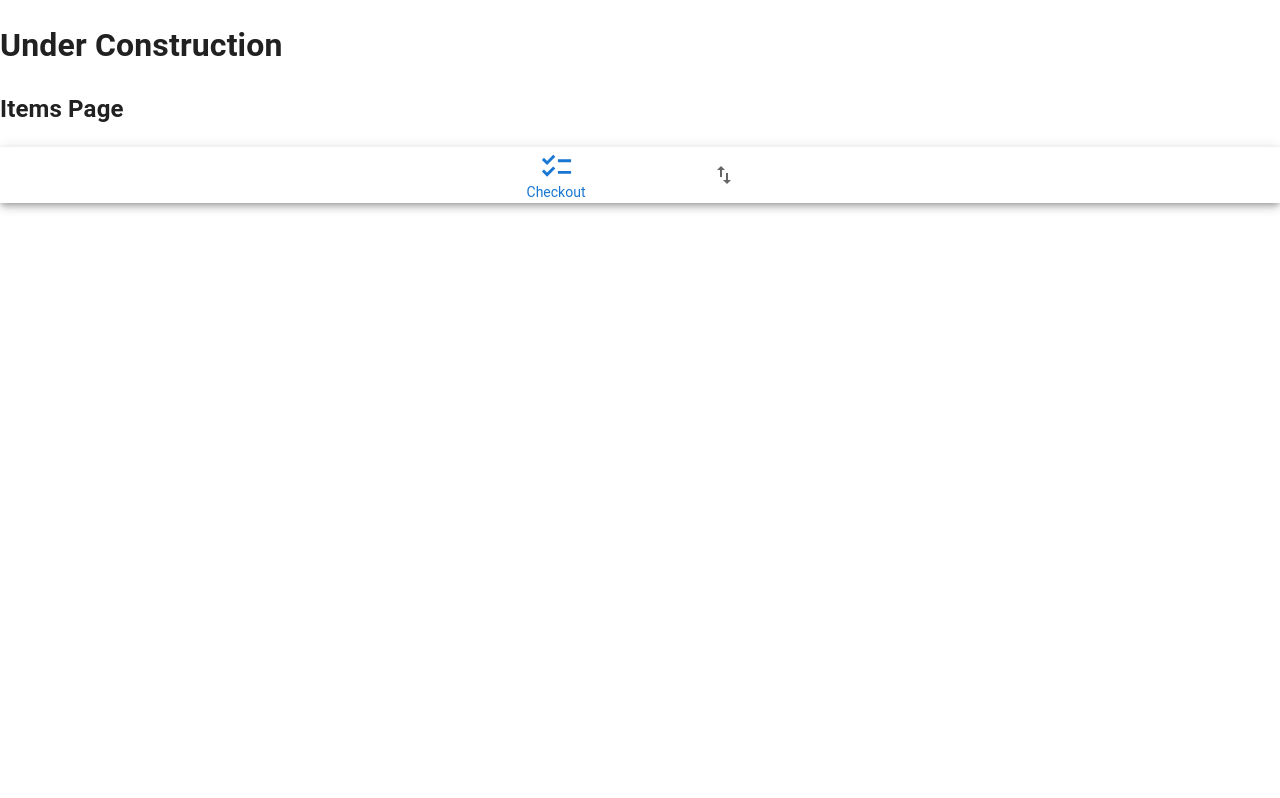
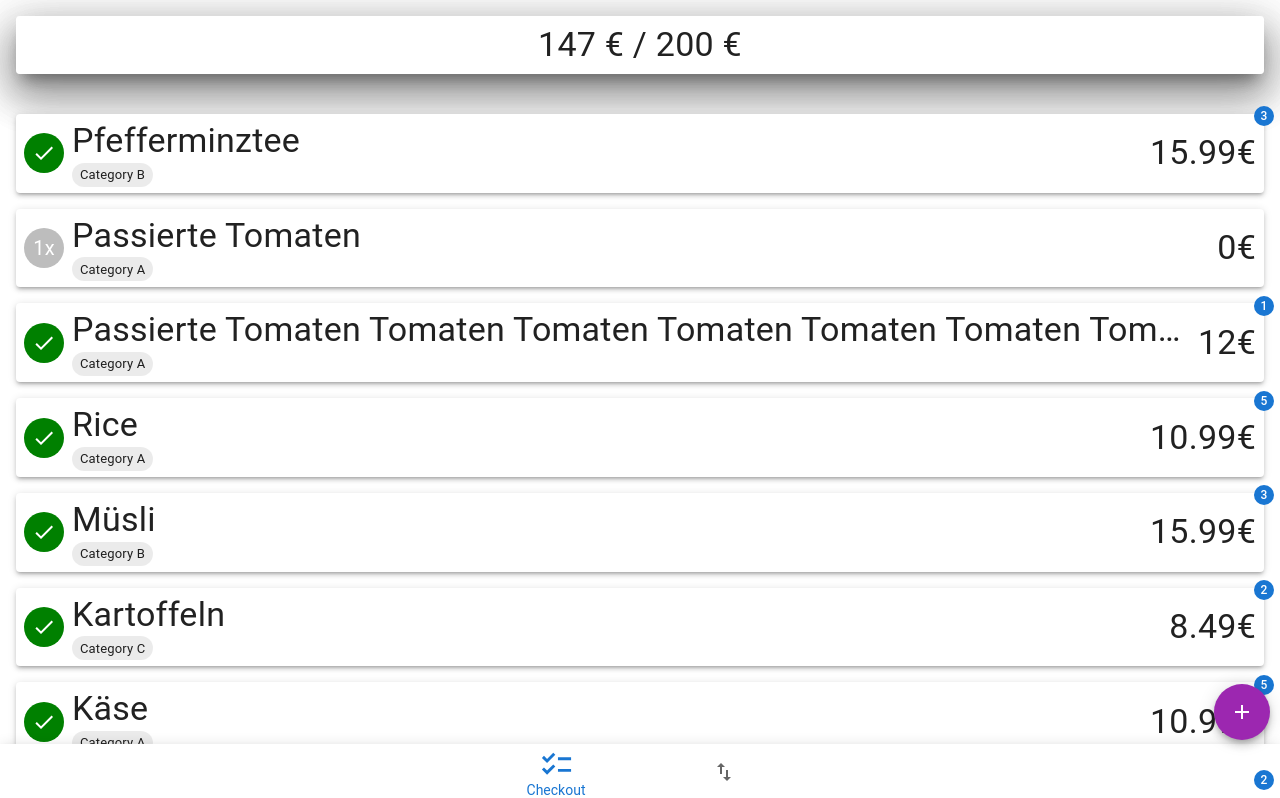
Before and after one commit to OsamaMSoliman/Budgeting, a React (Vite) app: page / in a window 1280 px wide. Shown: the top 798 px of the page. Built offline with nearby package versions, Linux system fonts and the light colour scheme.

Commit message:
- Items page - Balance box is large when on the top of the page - Removed Cards route

```diff
--- a/src/App.tsx
+++ b/src/App.tsx
@@ -1,6 +1,5 @@
 import { BrowserRouter, Route, Routes } from "react-router-dom";
 import AppLayout from "./components/AppLayout";
-import CardsListPage from "./pages/CardsListPage";
 import Page404 from "./pages/Page404";
 import ItemsPage from "./pages/ItemsPage";
 import ExportImportPage from "./pages/ExportImportPage";
@@ -9,10 +8,9 @@ export default () => (
   <BrowserRouter>
     <Routes>
       <Route element={<AppLayout />}>
-        <Route path="/" element={<ItemsPage/>} />
-        <Route path="/export" element={<ExportImportPage/>} />
-        <Route path="/import" element={<ExportImportPage/>} />
-        <Route path="/cards" element={<CardsListPage />} />
+        <Route path="/" element={<ItemsPage />} />
+        <Route path="/export" element={<ExportImportPage />} />
+        <Route path="/import" element={<ExportImportPage />} />
       </Route>
       <Route path="*" element={<Page404 />} />
     </Routes>
--- a/src/components/BalanceBox.tsx
+++ b/src/components/BalanceBox.tsx
@@ -4,11 +4,12 @@ import React from "react";
 interface IBalanceBoxProps {
     budget: number,
     total: number,
+    isLarge?: boolean,
 }
 
-const BalanceBox: React.FC<IBalanceBoxProps> = ({ budget, total }) => (
+const BalanceBox: React.FC<IBalanceBoxProps> = ({ budget, total, isLarge = false }) => (
     <Paper elevation={24} sx={{ p: 1 }}>
-        <Typography align="center">{total} € / {budget} € </Typography>
+        <Typography variant={isLarge ? "h4" : "body1"} align="center">{total} € / {budget} € </Typography>
     </Paper>
 );
 export default BalanceBox;
--- a/src/components/BottomCardDrawer.tsx
+++ b/src/components/BottomCardDrawer.tsx
@@ -5,7 +5,7 @@ interface IBottomCardDrawerProps {
     setDrawerState(newDrawerState: boolean): void;
 }
 
-export function BottomCardDrawer({ drawerState, setDrawerState }: IBottomCardDrawerProps) {
+export default function ({ drawerState, setDrawerState }: IBottomCardDrawerProps) {
     return (
         <Drawer
             anchor={"bottom"}
--- a/src/components/BottomDrawer.tsx
+++ b/src/components/BottomItemsDrawer.tsx
@@ -2,12 +2,12 @@ import { Button, Container, Drawer, Grid, TextField } from '@mui/material';
 import FreeSoloCreateOption from './FreeSoloCreateOption';
 import FreeSoloCreateOptionDialog from './FreeSoloCreateOptionDialog';
 
-interface IBottomDrawerProps {
+interface IBottomItemsDrawerProps {
     drawerState: boolean;
     setDrawerState(newDrawerState: boolean): void;
 }
 
-export function BottomDrawer({ drawerState, setDrawerState }: IBottomDrawerProps) {
+export default function ({ drawerState, setDrawerState }: IBottomItemsDrawerProps) {
     return (
         <Drawer
             anchor={"bottom"}
--- a/src/pages/CardsListPage.tsx
+++ b/src/pages/CardsListPage.tsx
@@ -5,17 +5,17 @@ import BalanceBox from "../components/BalanceBox";
 import List from "../components/List";
 import Card from "../components/Card";
 import Fab from "../components/Fab";
-import { BottomCardDrawer } from "../components/BottomCardDrawer";
+import BottomCardDrawer from "../components/BottomCardDrawer";
 
 export default () => {
     const [open, setOpen] = useState(false);
-    const nodes = Array.from({ length: 10 }, (item, key) => (<Card key={key} total={10} budget={50} dateOfCreation={new Date()} />));
+    const nodes = Array.from({ length: 10 }, (_, key) => (<Card key={key} total={10} budget={50} dateOfCreation={new Date()} />));
 
     return (
         <>
             <TabsSerrated />
             <Paper elevation={24} sx={{ m: 2 }}>
-                <BalanceBox budget={200} total={147} />
+                <BalanceBox budget={200} total={147} isLarge />
             </Paper>
             <List nodes={nodes} />
             <Fab onClick={() => setOpen(true)} />
--- a/src/pages/ItemsPage.tsx
+++ b/src/pages/ItemsPage.tsx
@@ -1,6 +1,49 @@
-export default () =>{
-    return (<>
-        <h1>Under Construction</h1>
-        <h2>Items Page</h2>
-    </>);
+import { useState } from "react";
+import { Paper } from "@mui/material";
+import BalanceBox from "../components/BalanceBox";
+import List from "../components/List";
+import Fab from "../components/Fab";
+import Item from "../components/Item";
+import BottomItemsDrawer from "../components/BottomItemsDrawer";
+
+const initialData = [
+    { text: 'Pfefferminztee', quantity: 3, category: 'Category B', price: 15.99 },
+    { text: 'Passierte Tomaten', quantity: 1, category: 'Category A', price: 0 },
+    { text: 'Passierte Tomaten Tomaten Tomaten Tomaten Tomaten Tomaten Tomaten Tomaten', quantity: 1, category: 'Category A', price: 12 },
+    { text: 'Rice', quantity: 5, category: 'Category A', price: 10.99 },
+    { text: 'Müsli', quantity: 3, category: 'Category B', price: 15.99 },
+    { text: 'Kartoffeln', quantity: 2, category: 'Category C', price: 8.49 },
+    { text: 'Käse', quantity: 5, category: 'Category A', price: 10.99 },
+    { text: 'Milch', quantity: 2, category: 'Category C', price: 0.95 },
+    { text: 'Brot', quantity: 7, category: 'Category A', price: 0 },
+    { text: 'Zucker', quantity: 4, category: 'Category B', price: 0 },
+    { text: 'Obst', quantity: 6, category: 'Category C', price: 0 },
+    { text: 'Mehl', quantity: 8, category: 'Category B', price: 0 },
+    { text: 'Geriebener Käse', quantity: 3, category: 'Category C', price: 0 },
+    { text: 'Eier', quantity: 5, category: 'Category A', price: 0 },
+];
+
+export default () => {
+    const [open, setOpen] = useState(false);
+
+    const nodes = initialData.map((item, index) => (
+        <Item
+            key={index}
+            index={index}
+            {...item}
+        />
+    ));
+
+
+
+    return (
+        <>
+            <Paper elevation={24} sx={{ m: 2 }}>
+                <BalanceBox budget={200} total={147} isLarge />
+            </Paper>
+            <List nodes={nodes} />
+            <Fab onClick={() => setOpen(true)} />
+            <BottomItemsDrawer drawerState={open} setDrawerState={setOpen} />
+        </>
+    );
 }
```
